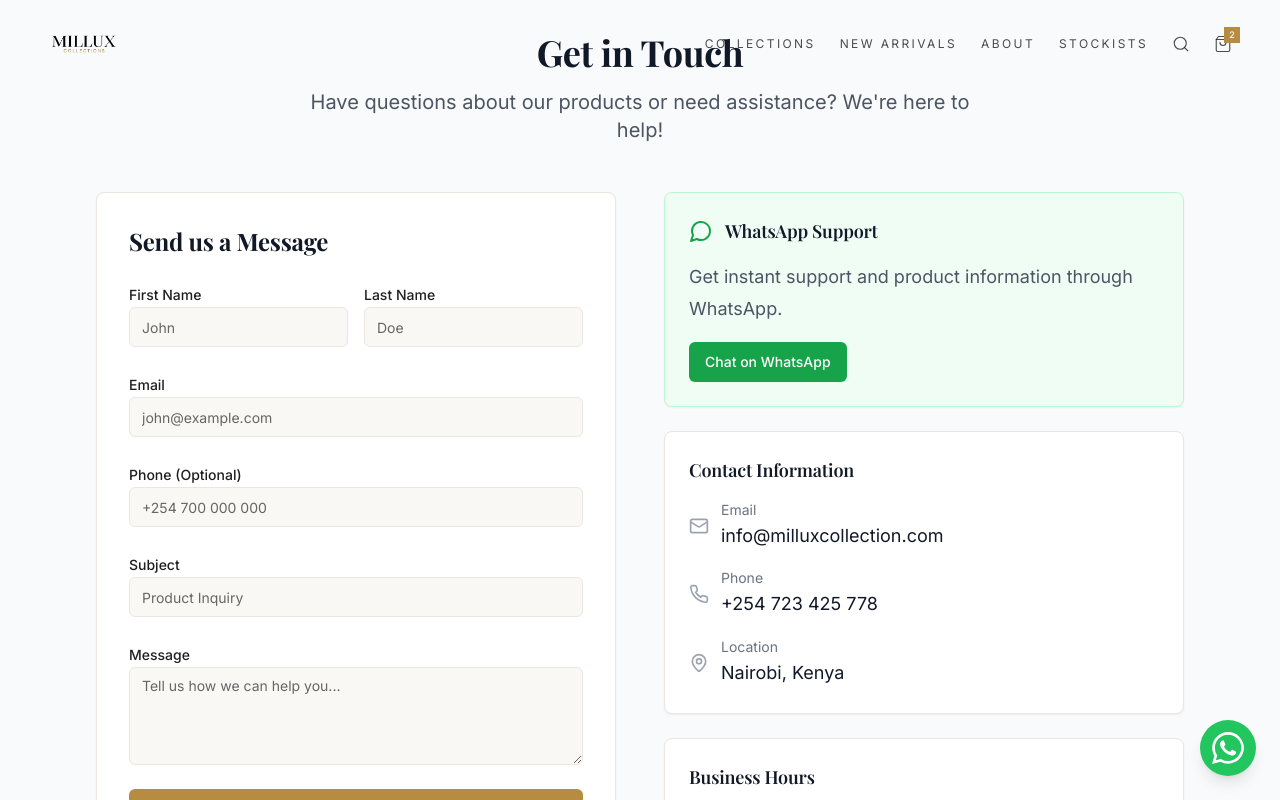
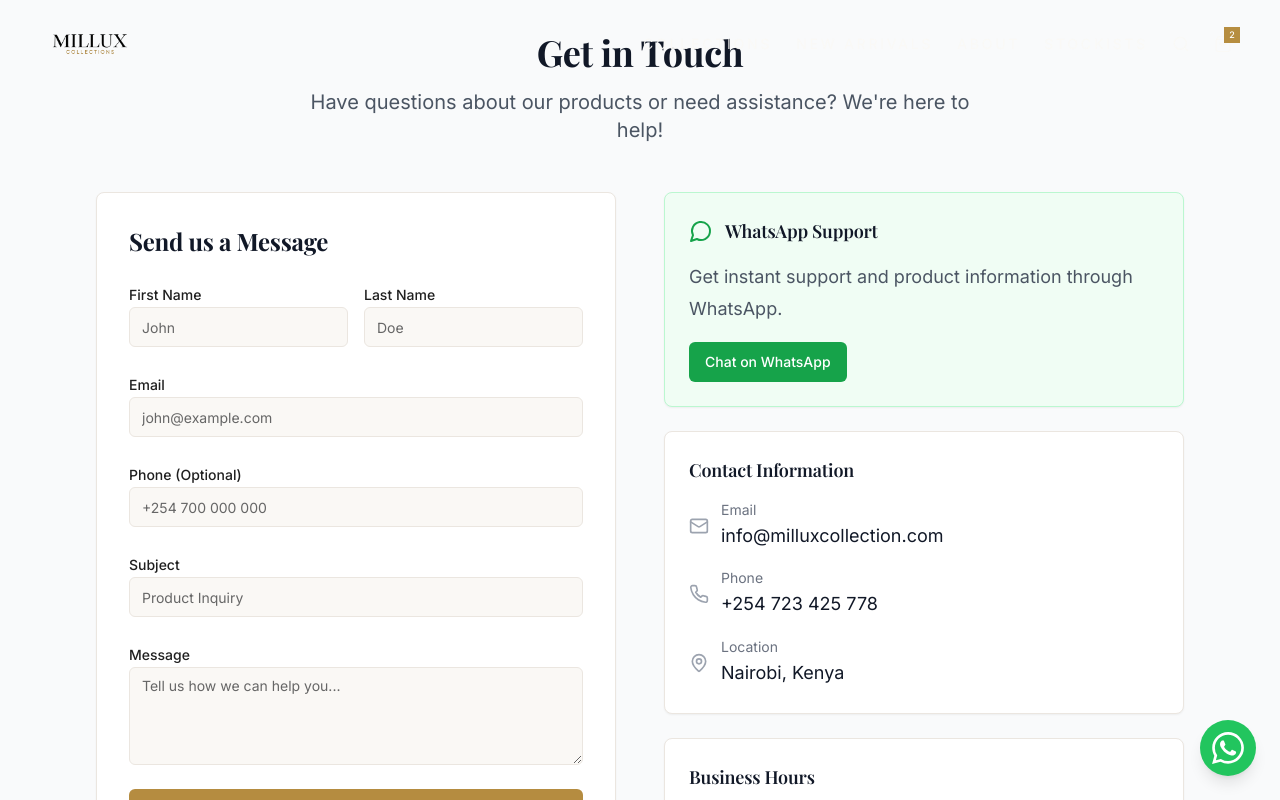
Before and after one commit to antoniodemax/millux-bag-boutique, a React (Vite) app: page /contact in a window 1280 px wide. Shown: the top 800 px of the page. Built offline with nearby package versions, Linux system fonts and the light colour scheme.

Commit message:
improved the desktop logo visibility, sizing, and navigation contrast

```diff
--- a/src/components/PremiumNavbar.tsx
+++ b/src/components/PremiumNavbar.tsx
@@ -28,7 +28,7 @@ const PremiumNavbar = () => {
             <motion.img
               src="/images/millux.png"
               alt="Millux Collections"
-              className="h-[24px] w-auto"
+              className="h-[24px] md:h-[28px] w-auto"
             />
           </Link>
         </div>
@@ -43,7 +43,7 @@ const PremiumNavbar = () => {
           {/* Mobile menu button - shown on mobile, hidden on desktop */}
           <div className="md:hidden">
             <button
-              className="text-[#1F1F1F] hover:text-[#B68D40] transition-colors duration-200"
+              className="text-[#FAF8F5]/90 hover:text-[#B68D40] transition-colors duration-200"
               onClick={() => setMobileMenuOpen((prev) => !prev)}
               aria-label="Toggle menu"
             >
@@ -58,7 +58,7 @@ const PremiumNavbar = () => {
               <Link
                 key={link.label}
                 to={link.path}
-                className="text-xs uppercase tracking-[0.2em] text-[#1F1F1F]/80 hover:text-[#B68D40] transition-colors duration-300"
+                className="text-sm uppercase tracking-[0.2em] text-[#FAF8F5]/90 hover:text-[#B68D40] transition-colors duration-300"
               >
                 {link.label}
               </Link>
@@ -67,7 +67,7 @@ const PremiumNavbar = () => {
             {/* Search icon */}
             <button
               aria-label="Search"
-              className="text-[#1F1F1F]/80 hover:text-[#B68D40] transition-colors duration-300"
+              className="text-[#FAF8F5]/90 hover:text-[#B68D40] transition-colors duration-300"
             >
               <Search size={18} strokeWidth={1.5} />
             </button>
@@ -75,7 +75,7 @@ const PremiumNavbar = () => {
             {/* Shopping cart icon */}
             <button
               aria-label="Shopping Bag"
-              className="relative text-[#1F1F1F]/80 hover:text-[#B68D40] transition-colors duration-300"
+              className="relative text-[#FAF8F5]/90 hover:text-[#B68D40] transition-colors duration-300"
             >
               <ShoppingBag size={18} strokeWidth={1.5} />
               <span className="absolute -top-2 -right-2 flex h-4 w-4 items-center justify-center bg-[#B68D40] text-[9px] font-medium text-white">
```
